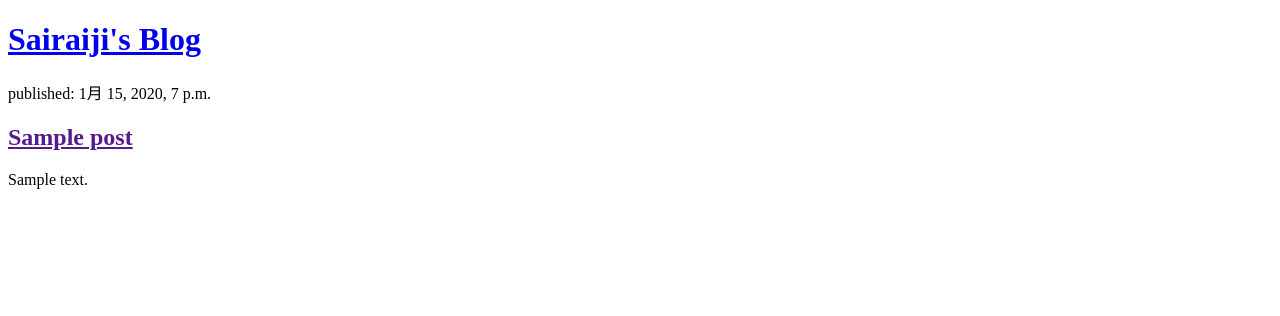
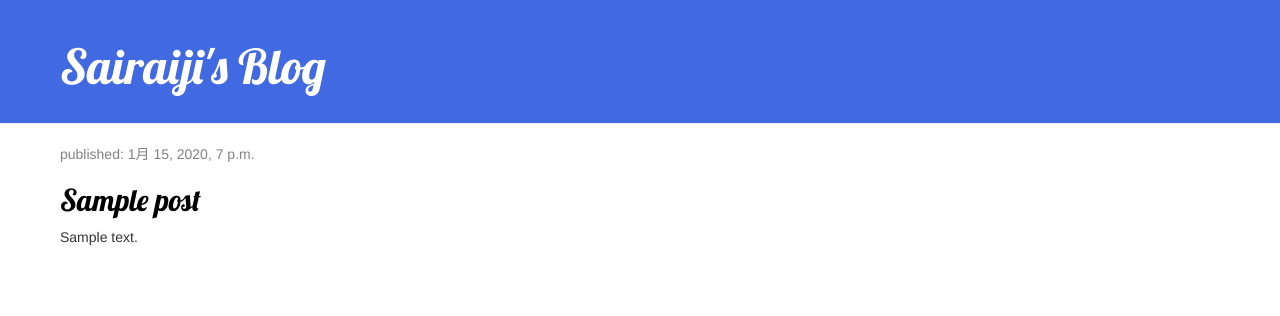
Before and after one commit to sairaiji/my-first-blog, a Django app: page / in a window 1280 px wide. Shown: the top 316 px of the page. Run offline with Django 3.2, Linux system fonts and the light colour scheme; tables that the repository leaves empty hold one stand-in row (values such as "Sample post"); some libraries are stand-ins or nearby versions.

Commit message:
Modified CSS and HTML

```diff
--- /dev/null
+++ b/blog/static/css/blog.css
@@ -0,0 +1,60 @@
+.page-header {
+    background-color: royalblue;
+    margin-top: 0;
+    margin-left: -15px;
+    padding: 20px 20px 20px 40px;
+}
+
+.page-header h1, .page-header h1 a, .page-header h1 a:visited, .page-header h1 a:active{
+    color: #ffffff;
+    font-size: 36pt;
+    margin-left: 10px;
+    text-decoration: none;
+}
+
+.content {
+    margin-left: 15px;
+}
+
+h1, h2, h3, h4 {
+    font-family: 'Lobster',cursive;
+}
+
+.date {
+    color: #828282;
+}
+
+.save {
+    float: right;
+}
+
+.post-form textarea, .post-form input {
+    width: 100%;
+}
+
+.top-menu, .top-menu:hover, .top-menu:visited {
+    color: #ffffff;
+    float: right;
+    font-size: 26pt;
+    margin-right: 20px;
+}
+
+.post {
+    margin-bottom: 70px;
+}
+
+.post h2 a, .post h2 a:visited {
+    color: #000000;
+}
+
+
+
+
+h1 a, h2 a {
+    color:royalblue;
+    font-family: 'Lobster';
+}
+
+body {
+    padding-left: 15px;
+}
--- a/blog/templates/blog/post_list.html
+++ b/blog/templates/blog/post_list.html
@@ -1,20 +1,31 @@
+{% load static %}
 <!DOCTYPE html>
 <html lang="ja">
 <head>
     <meta charset="UTF-8">
     <meta name="viewport" content="width=device-width, initial-scale=1.0">
     <title>Sairaiji's Blog</title>
+    <link rel="stylesheet" href="//maxcdn.bootstrapcdn.com/bootstrap/3.2.0/css/bootstrap.min.css">
+    <link rel="stylesheet" href="//maxcdn.bootstrapcdn.com/bootstrap/3.2.0/css/bootstrap-theme.min.css">
+    <link href="//fonts.googleapis.com/css?family=Lobster&subset=latin,latin-ext" rel="stylesheet" type="text/css">
+    <link rel="stylesheet" href="{% static 'css/blog.css' %}">
 </head>
 <body>
-    <div>
+    <div class="page-header">
         <h1><a href="/">Sairaiji's Blog</a></h1>
     </div>
-    {% for post in posts %}
-        <div>
-            <p>published: {{ post.published_date }}</p>
-            <h2><a href="">{{ post.title }}</a></h2>
-            <p>{{ post.text|linebreaksbr }}</p>
+    <div class="content container">
+        <div class="col-md-8">
+            {% for post in posts %}
+                <div class="post">
+                    <div class="date">
+                        <p>published: {{ post.published_date }}</p>
+                    </div>
+                    <h2><a href="">{{ post.title }}</a></h2>
+                    <p>{{ post.text|linebreaksbr }}</p>
+                </div>
+            {% endfor %}
         </div>
-    {% endfor %}
+    </div>
 </body>
 </html>
```
